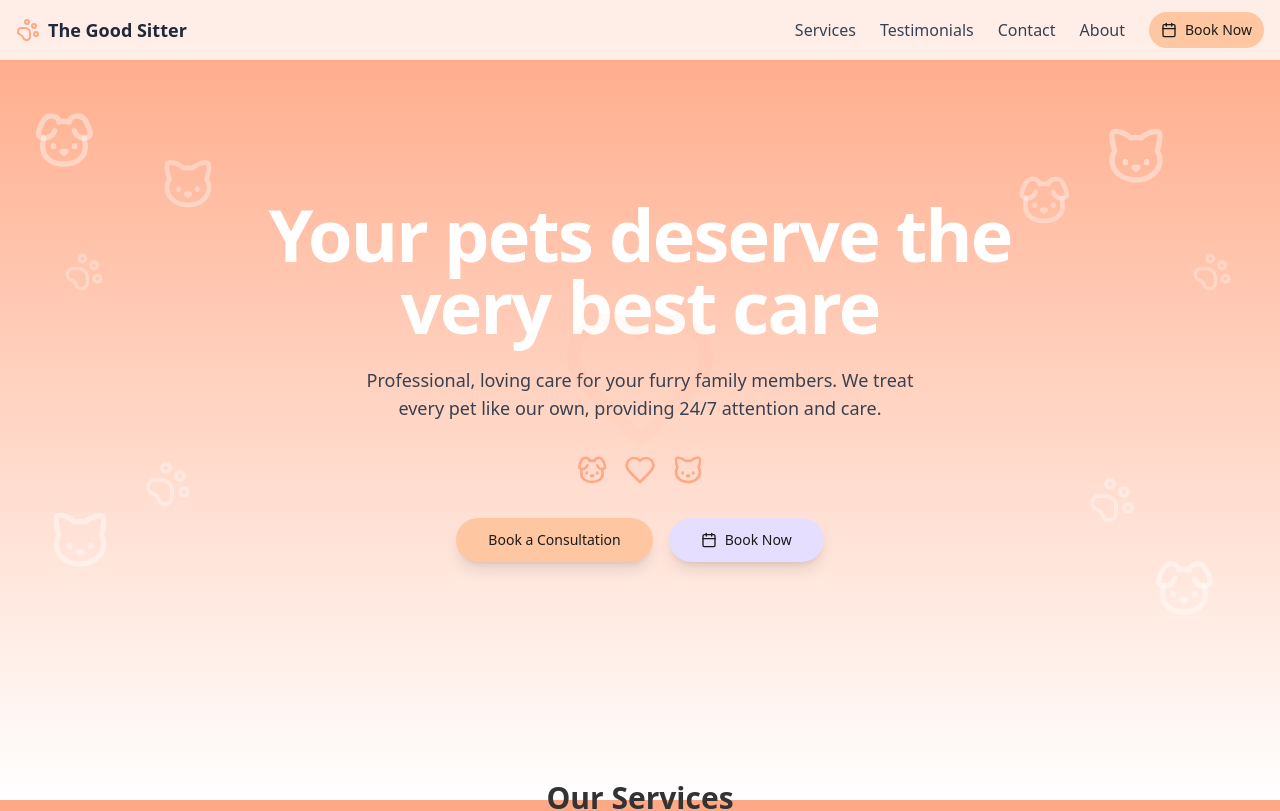
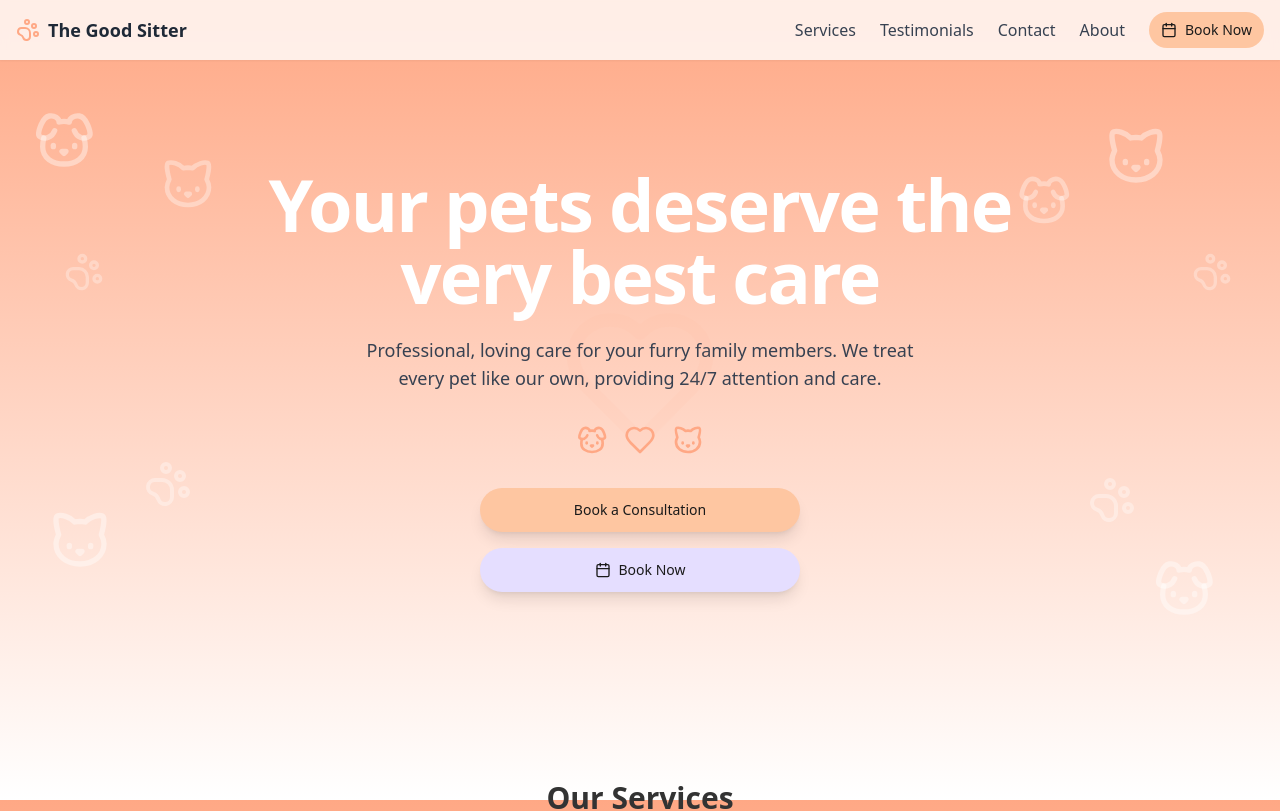
Before and after one commit to lg00d/thegoodsitter, a React (Vite) app: page / in a window 1280 px wide. Shown: the top 811 px of the page. Built offline with nearby package versions, Linux system fonts and the light colour scheme.

Commit message:
Revert and reposition "Book Now" button
Reverts the changes made to the HeroSection and repositions the "Book Now" button below the "Book a Consultation" button, ensuring both buttons are centered. Also updates the "Book Now" link.

```diff
--- a/src/components/HeroSection.tsx
+++ b/src/components/HeroSection.tsx
@@ -3,8 +3,8 @@ import { PawPrint, Dog, Cat, Heart, Calendar } from "lucide-react";
 import { Button } from "./ui/button";
 
 const HeroSection = () => {
-  // Booking URL - replace with your actual booking URL
-  const bookingUrl = "https://calendly.com/thegoodsitter/booking";
+  // Booking URL - Square appointments link
+  const bookingUrl = "https://app.squareup.com/appointments/book/r5eq1i2t9ywb3w/LT4P0172NB5CV/start";
 
   return (
     <div className="relative min-h-[80vh] flex items-center justify-center overflow-hidden">
@@ -61,10 +61,12 @@ const HeroSection = () => {
           <Heart className="w-8 h-8 text-[#FFA885]" />
           <Cat className="w-8 h-8 text-[#FFA885]" />
         </div>
-        <div className="flex flex-col sm:flex-row items-center justify-center gap-4">
+
+        {/* Updated button layout - stacked vertically and centered */}
+        <div className="flex flex-col items-center justify-center gap-4 max-w-xs mx-auto">
           <Button
             size="lg"
-            className="rounded-full shadow-lg hover:shadow-xl transition-all duration-300 hover:scale-105 w-full sm:w-auto"
+            className="rounded-full shadow-lg hover:shadow-xl transition-all duration-300 hover:scale-105 w-full"
             onClick={() => document.getElementById('contact')?.scrollIntoView({ behavior: 'smooth' })}
           >
             Book a Consultation
@@ -72,7 +74,7 @@ const HeroSection = () => {
           <Button
             size="lg"
             variant="secondary"
-            className="rounded-full shadow-lg hover:shadow-xl transition-all duration-300 hover:scale-105 gap-2 w-full sm:w-auto"
+            className="rounded-full shadow-lg hover:shadow-xl transition-all duration-300 hover:scale-105 gap-2 w-full"
             onClick={() => window.open(bookingUrl, '_blank')}
           >
             <Calendar className="w-5 h-5" />
```
